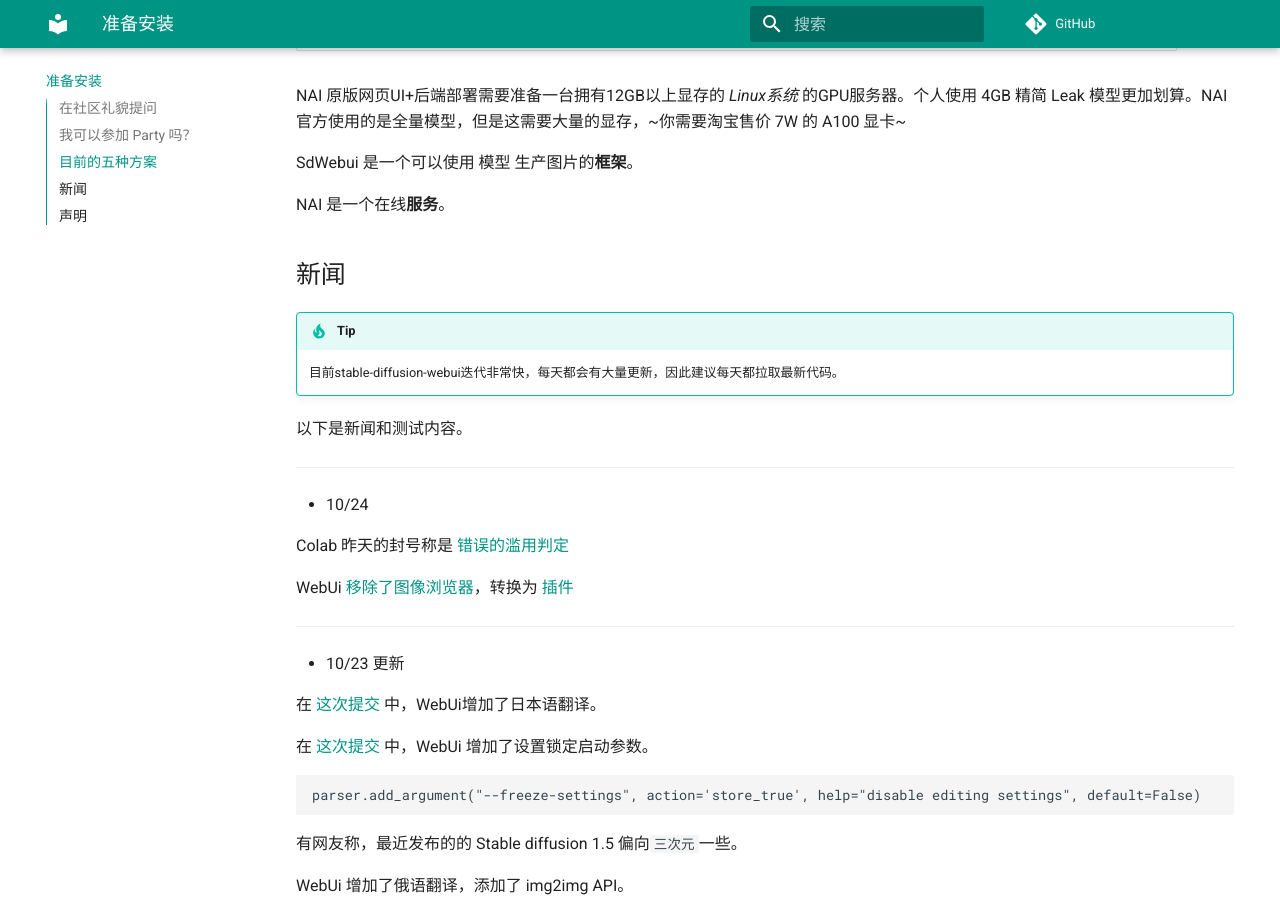
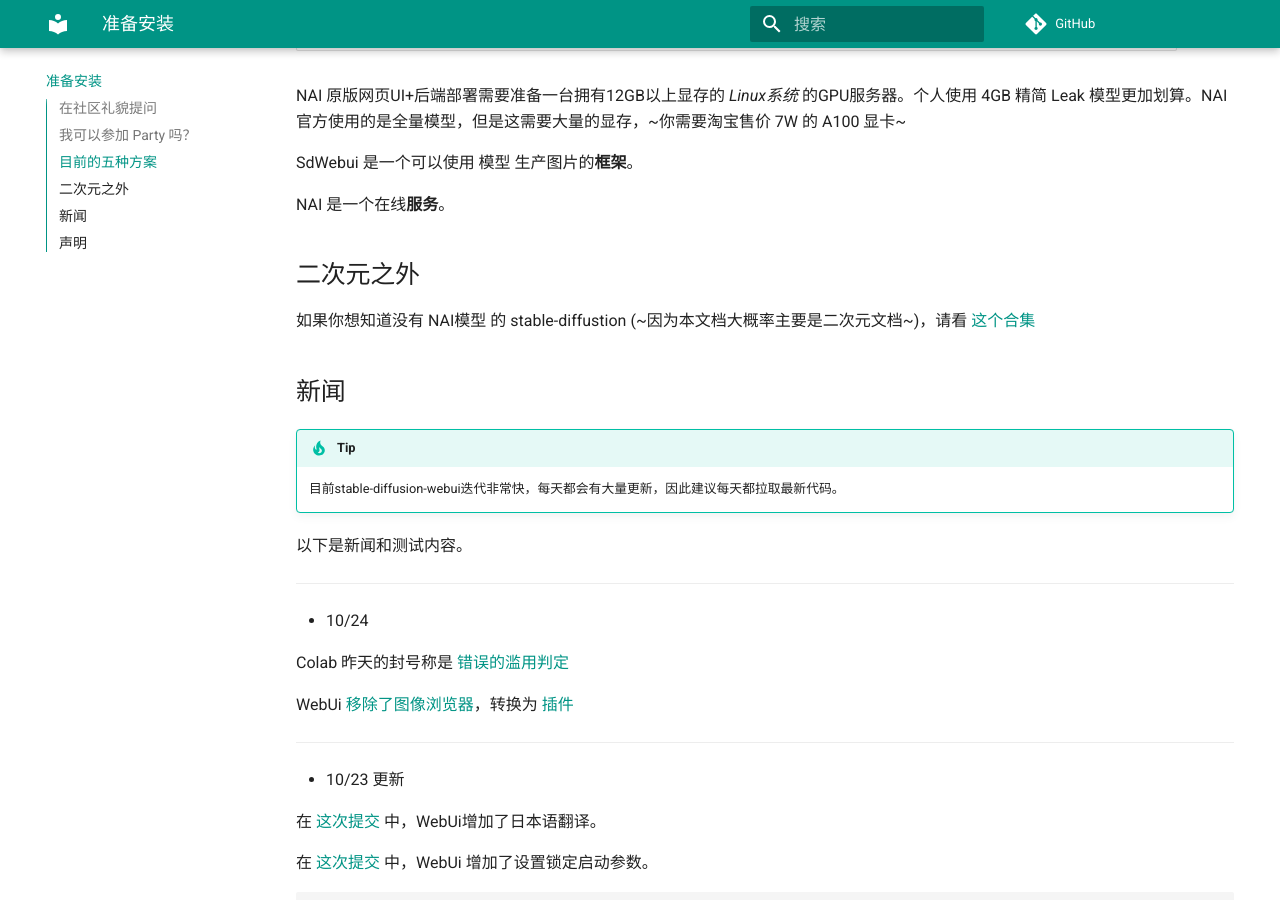
Before and after one commit to sudoskys/StableDiffusionBook, an MkDocs documentation site: the page built from docs/2_prepare.md, in a window 1280 px wide and 900 px high, scrolled down 1121 px. Built offline with MkDocs 1.6.1 and Material for MkDocs 9.7.7, drawn with Linux system fonts in a browser that asks for light colours; comment, search, counter and statistics services are not loaded.

Commit message:
二次元

```diff
--- a/docs/2_prepare.md
+++ b/docs/2_prepare.md
@@ -45,6 +45,9 @@
 
 NAI 是一个在线**服务**。
 
+## 二次元之外
+
+如果你想知道没有 NAI模型 的 stable-diffustion (~因为本文档大概率主要是二次元文档~)，请看 [这个合集](https://space.bilibili.com/250989068/channel/collectiondetail?sid=660352)
 
 
 ## 新闻
```
Also changed, not shown: docs/6_selftrain.md (+0 -2 lines), docs/7_landing.md (+2 -1 lines).
